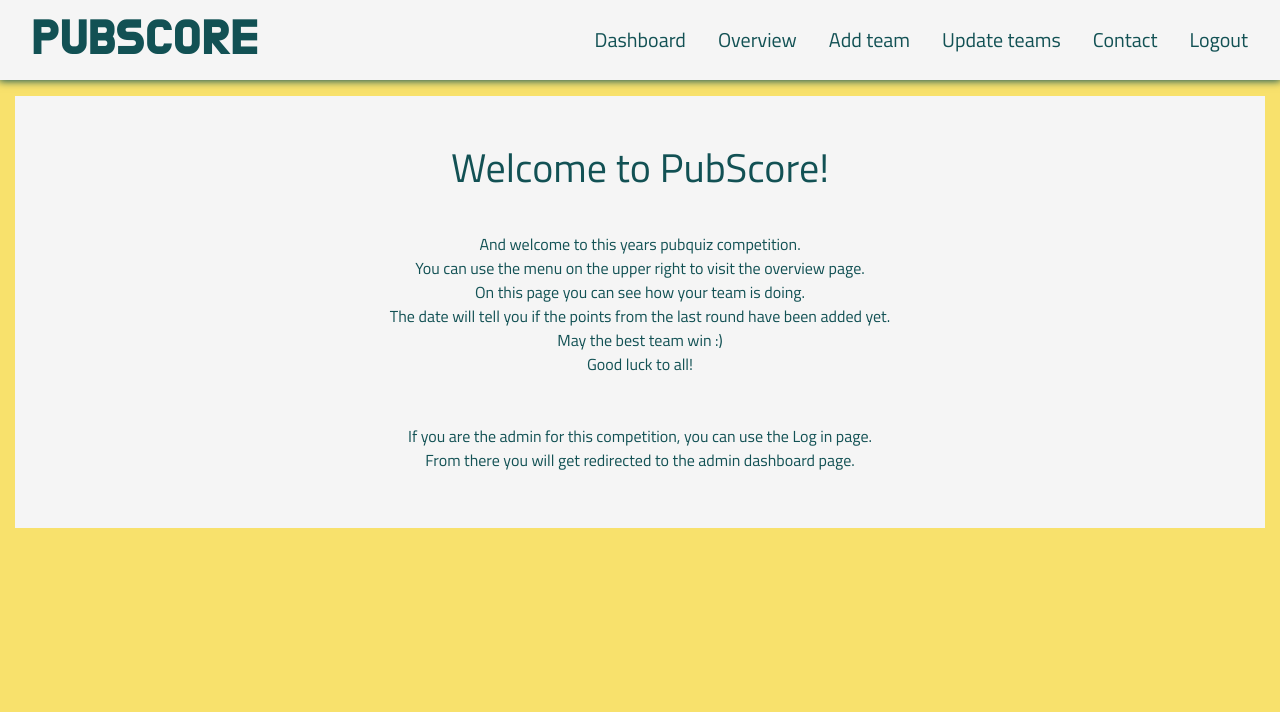
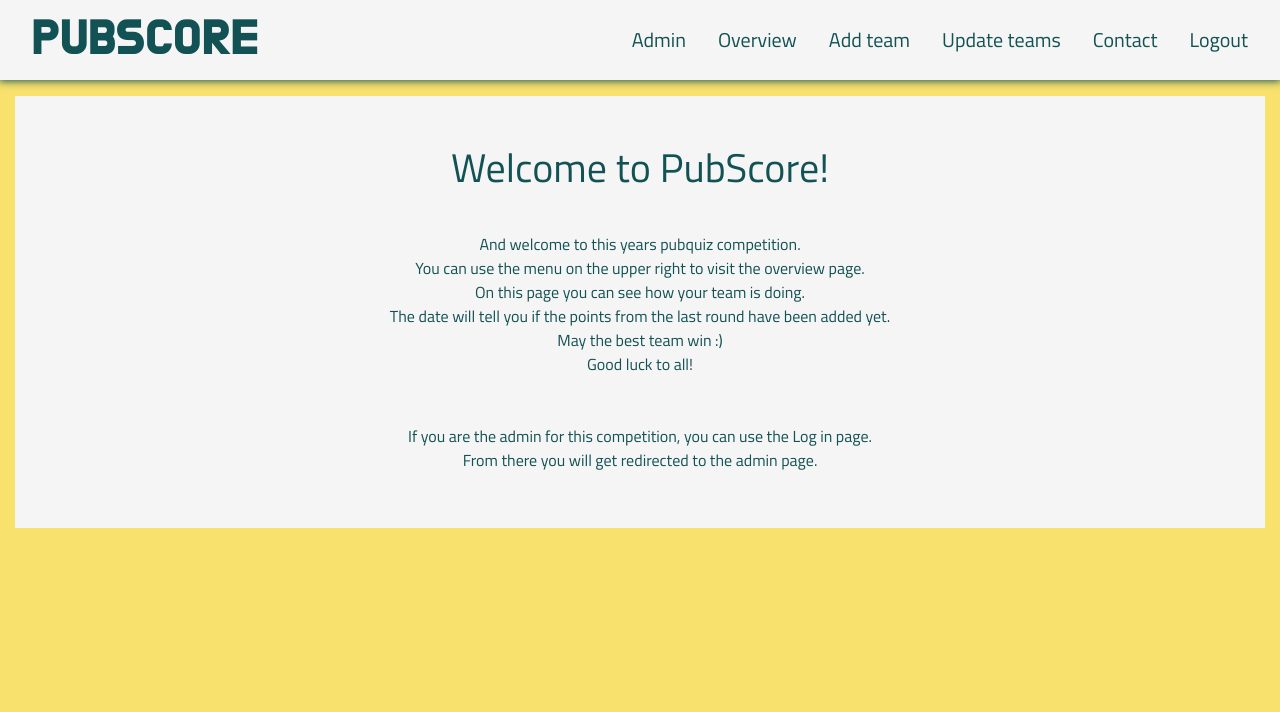
Before and after one commit to Code-Institute-Submissions/PubScore, a Flask app: page / in a window 1280 px wide. Shown: the top 712 px of the page. Run offline with Flask 2, Linux system fonts and the light colour scheme; the visitor is signed in with stand-in values (Sample User, id 1); some libraries are stand-ins or nearby versions.

Commit message:
Rename dashboard to admin

```diff
--- a/app.py
+++ b/app.py
@@ -81,7 +81,7 @@ def login():
             return redirect(url_for('login'))
         if user and user.password == password:
             session['user_id'] = user.id
-            return redirect(url_for('dashboard'))
+            return redirect(url_for('admin'))
 
         flash('Please use the correct username and password')
         return redirect(url_for('login'))
@@ -90,12 +90,12 @@ def login():
 
 
 # Dashboard after login for some explanation
-@app.route("/dashboard")
-def dashboard():
+@app.route("/admin")
+def admin():
     if not g.user:
         return redirect(url_for('login'))
 
-    return render_template("dashboard.html")
+    return render_template("admin.html")
 
 
 # Overview of all the teams in the competition
--- a/templates/dashboard.html
+++ b/templates/admin.html
@@ -4,14 +4,14 @@
         <div class="col-12 content">
             <!-- Information for the administrator -->
             <div class="title-text">
-                <h1>Welcome to your dashboard!</h1>
+                <h1>Welcome to your admin page!</h1>
             </div>
             <div class="text">
                 <p>
                     As administrator you can now use extra pages in the menu on the upper right corner.<br>
                     First of all, you can still take a look at the overview page, where you can see the ranking of the teams.<br>
                     <br>
-                    Now you can also add new team to the competition on the Add Team page.<br>
+                    Now you can also add new teams to the competition on the Add Team page.<br>
                     To add a team, you will at least need a team name and you will have to choose a starting score.<br>
                     In most cases the starting score will be 0, but if you want to start a team with another score that's possible as well.<br>
                     If the team has a url to a team photo, you can add this link, but it's not required.<br>
--- a/templates/base.html
+++ b/templates/base.html
@@ -37,7 +37,7 @@
                     </li>
                     {% else %}
                     <li class="nav-item">
-                        <a href="{{ url_for('dashboard') }}" class="nav-link {% if request.path == url_for('dashboard') %} active {% endif %}">Dashboard</a>
+                        <a href="{{ url_for('admin') }}" class="nav-link {% if request.path == url_for('admin') %} active {% endif %}">Admin</a>
                     </li>
                     <li class="nav-item">
                         <a href="{{ url_for('overview') }}" class="nav-link {% if request.path == url_for('overview') %} active {% endif %}">Overview</a>
--- a/templates/index.html
+++ b/templates/index.html
@@ -17,7 +17,7 @@
                     <br>
                     <br>
                     If you are the admin for this competition, you can use the Log in page.<br>
-                    From there you will get redirected to the admin dashboard page.
+                    From there you will get redirected to the admin page.
                 </p>
             </div>
         </div>
```
